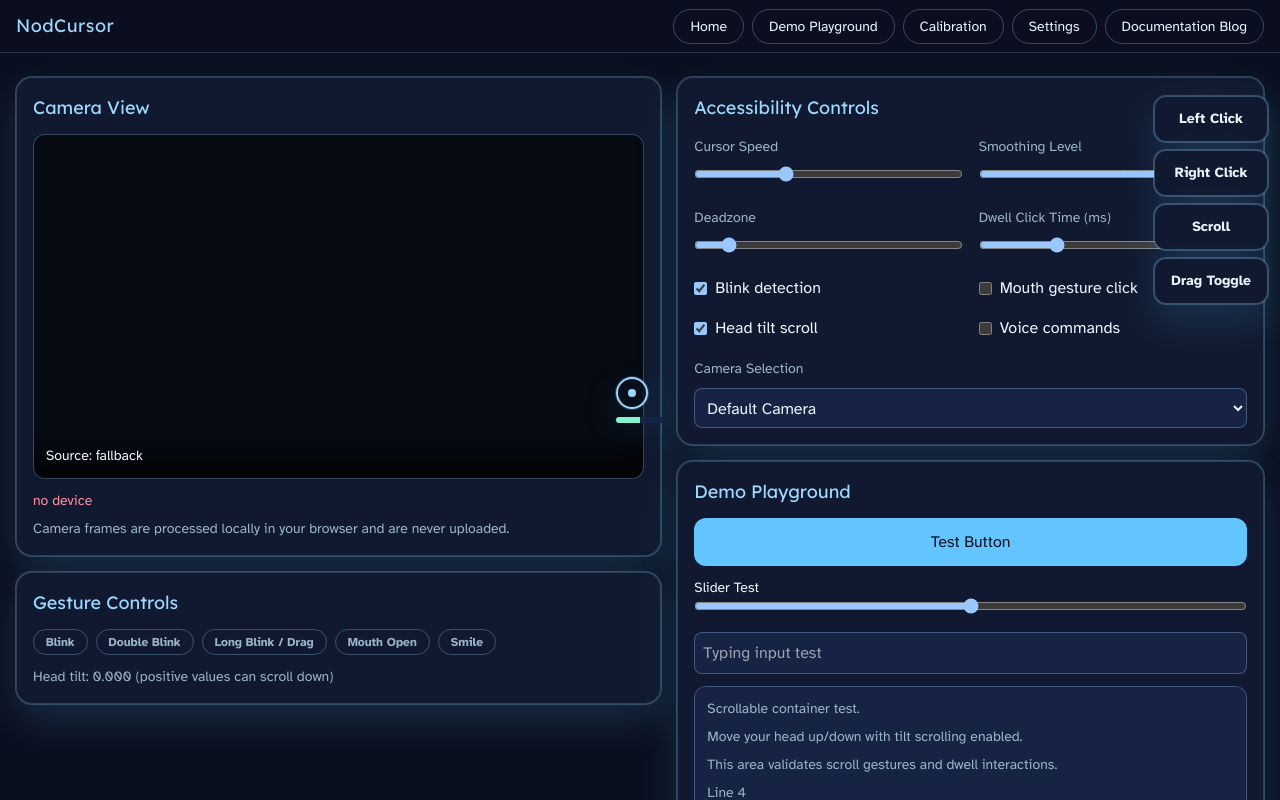
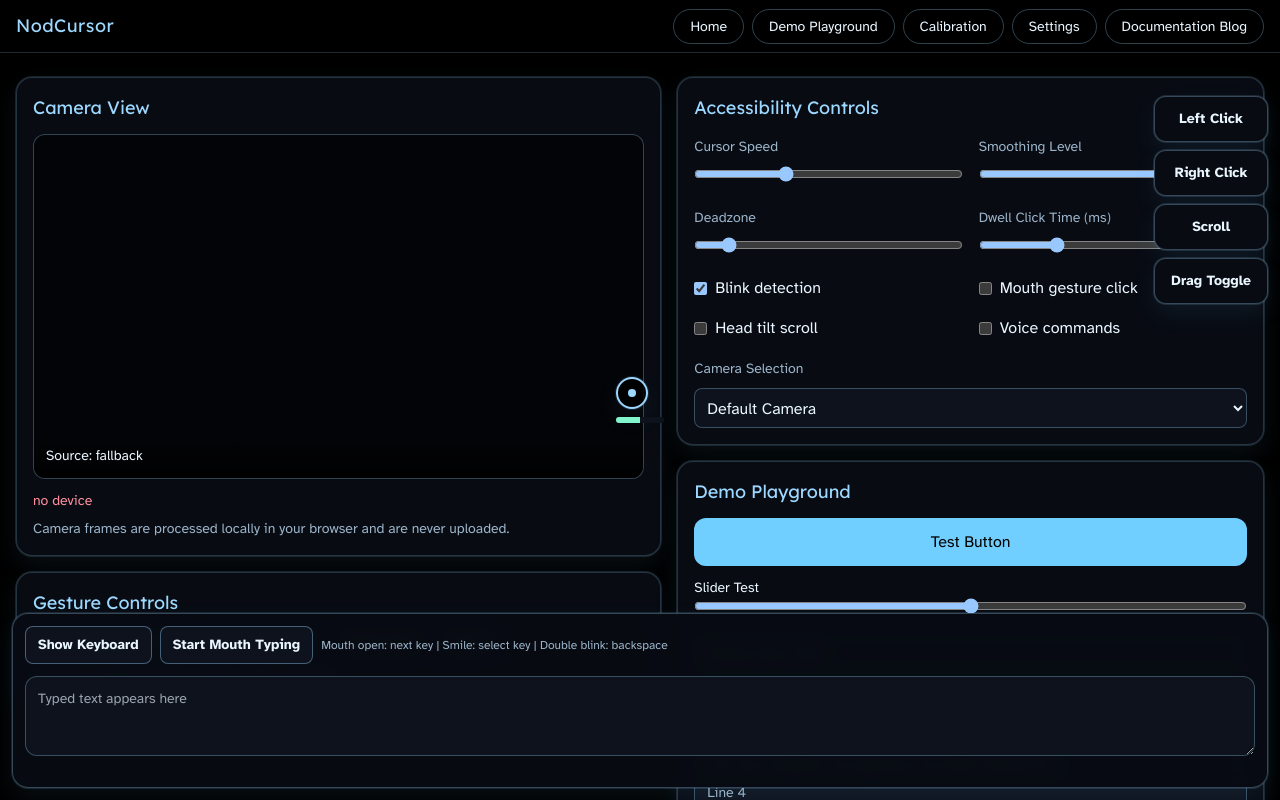
Before and after one commit to aadibhat09/NodCursor, a React (Vite) app: page /demo in a window 1280 px wide. Shown: the top 800 px of the page. Built offline with nearby package versions, Linux system fonts and the light colour scheme.

Commit message:
added mouth typing + gesture controls
Co-authored-by: Aadi Bhat<aadibhat09@users.noreply.github.com>

```diff
--- a/index.html
+++ b/index.html
@@ -5,10 +5,10 @@
     <meta name="viewport" content="width=device-width, initial-scale=1.0" />
     <meta
       name="description"
-      content="Accessible browser-based head tracking cursor for users with motor impairments."
+      content="NodCursor is an accessible browser-based head tracking cursor for users with motor impairments."
     />
     <link rel="icon" type="image/svg+xml" href="/favicon.svg" />
-    <title>Head Cursor Accessibility App</title>
+    <title>NodCursor</title>
   </head>
   <body class="bg-app-bg text-app-text">
     <div id="root"></div>
--- /dev/null
+++ b/src/components/OnScreenKeyboard.tsx
@@ -0,0 +1,85 @@
+import { useMemo } from 'react';
+
+interface OnScreenKeyboardProps {
+  isOpen: boolean;
+  text: string;
+  selectedIndex: number;
+  shift: boolean;
+  typingMode: boolean;
+  onToggleOpen: () => void;
+  onToggleTypingMode: () => void;
+  onKeyPress: (key: string) => void;
+}
+
+const keyboardRows = ['1234567890', 'qwertyuiop', 'asdfghjkl', 'zxcvbnm'];
+
+export function buildKeyboardKeys(shift: boolean) {
+  const chars = keyboardRows.join('').split('');
+  const alpha = shift ? chars.map((c) => c.toUpperCase()) : chars;
+  return [...alpha, 'SPACE', 'BACKSPACE', 'CLEAR', 'ENTER'];
+}
+
+export function OnScreenKeyboard({
+  isOpen,
+  text,
+  selectedIndex,
+  shift,
+  typingMode,
+  onToggleOpen,
+  onToggleTypingMode,
+  onKeyPress
+}: OnScreenKeyboardProps) {
+  const keys = useMemo(() => buildKeyboardKeys(shift), [shift]);
+
+  return (
+    <aside className="fixed bottom-3 left-3 right-3 z-40 rounded-2xl border border-app-accent/30 bg-app-panel/95 p-3 shadow-glow backdrop-blur">
+      <div className="mb-3 flex flex-wrap items-center gap-2">
+        <button
+          type="button"
+          onClick={onToggleOpen}
+          className="rounded-lg border border-app-accent/40 bg-app-panelAlt px-3 py-2 text-sm font-semibold"
+        >
+          {isOpen ? 'Hide Keyboard' : 'Show Keyboard'}
+        </button>
+        <button
+          type="button"
+          onClick={onToggleTypingMode}
+          className="rounded-lg border border-app-accent/40 bg-app-panelAlt px-3 py-2 text-sm font-semibold"
+          disabled={!isOpen}
+        >
+          {typingMode ? 'Stop Mouth Typing' : 'Start Mouth Typing'}
+        </button>
+        <span className="text-xs text-app-subtle">
+          Mouth open: next key | Smile: select key | Double blink: backspace
+        </span>
+      </div>
+
+      <textarea
+        className="mb-3 h-20 w-full rounded-xl border border-app-accent/30 bg-app-panelAlt p-3 text-sm text-app-text"
+        value={text}
+        readOnly
+        placeholder="Typed text appears here"
+      />
+
+      {isOpen ? (
+        <div className="grid grid-cols-6 gap-2 md:grid-cols-10">
+          {keys.map((key, index) => (
+            <button
+              key={key + index}
+              type="button"
+              onClick={() => onKeyPress(key)}
+              className={[
+                'rounded-lg border px-2 py-2 text-xs font-semibold transition',
+                selectedIndex === index
+                  ? 'border-app-success bg-app-success/20 text-app-success'
+                  : 'border-app-accent/30 bg-app-panelAlt text-app-text hover:bg-app-accent/10'
+              ].join(' ')}
+            >
+              {key}
+            </button>
+          ))}
+        </div>
+      ) : null}
+    </aside>
+  );
+}
--- a/src/context/AppContext.tsx
+++ b/src/context/AppContext.tsx
@@ -19,7 +19,7 @@ const defaultSettings: CursorSettings = {
   stabilization: true,
   blinkEnabled: true,
   mouthEnabled: false,
-  headTiltScrollEnabled: true,
+  headTiltScrollEnabled: false,
   voiceEnabled: false,
   acceleration: 1.2
 };
--- /dev/null
+++ b/src/hooks/useMouthTypingControls.ts
@@ -0,0 +1,73 @@
+import { useEffect, useMemo, useRef, useState } from 'react';
+import { buildKeyboardKeys } from '../components/OnScreenKeyboard';
+
+interface MouthTypingInput {
+  mouthOpen: boolean;
+  smile: boolean;
+  doubleBlink: boolean;
+}
+
+export function useMouthTypingControls(active: boolean, input: MouthTypingInput) {
+  const [text, setText] = useState('');
+  const [selectedIndex, setSelectedIndex] = useState(0);
+  const [shift, setShift] = useState(false);
+
+  const keys = useMemo(() => buildKeyboardKeys(shift), [shift]);
+  const prev = useRef({ mouthOpen: false, smile: false, doubleBlink: false });
+
+  const applyKey = (key: string) => {
+    if (key === 'SPACE') {
+      setText((prevText) => prevText + ' ');
+      return;
+    }
+    if (key === 'BACKSPACE') {
+      setText((prevText) => prevText.slice(0, -1));
+      return;
+    }
+    if (key === 'CLEAR') {
+      setText('');
+      return;
+    }
+    if (key === 'ENTER') {
+      setText((prevText) => prevText + '\n');
+      return;
+    }
+    setText((prevText) => prevText + key);
+  };
+
+  useEffect(() => {
+    if (!active) {
+      return;
+    }
+
+    if (input.mouthOpen && !prev.current.mouthOpen) {
+      setSelectedIndex((prevIndex) => (prevIndex + 1) % keys.length);
+    }
+
+    if (input.smile && !prev.current.smile) {
+      applyKey(keys[selectedIndex]);
+      if (shift) {
+        setShift(false);
+      }
+    }
+
+    if (input.doubleBlink && !prev.current.doubleBlink) {
+      applyKey('BACKSPACE');
+    }
+
+    prev.current = {
+      mouthOpen: input.mouthOpen,
+      smile: input.smile,
+      doubleBlink: input.doubleBlink
+    };
+  }, [active, input.doubleBlink, input.mouthOpen, input.smile, keys, selectedIndex, shift]);
+
+  return {
+    text,
+    selectedIndex,
+    shift,
+    setShift,
+    setText,
+    applyKey
+  };
+}
--- a/src/pages/Demo/DemoPage.tsx
+++ b/src/pages/Demo/DemoPage.tsx
@@ -11,6 +11,8 @@ import { useFaceTracking } from '../../hooks/useFaceTracking';
 import { useVoiceCommands } from '../../hooks/useVoiceCommands';
 import { VirtualButtons } from '../../components/VirtualButtons';
 import { useGestureControls } from '../../hooks/useGestureControls';
+import { OnScreenKeyboard } from '../../components/OnScreenKeyboard';
+import { useMouthTypingControls } from '../../hooks/useMouthTypingControls';
 
 function dispatchAtCursor(type: string, x: number, y: number, button = 0) {
   const clientX = Math.round(x * window.innerWidth);
@@ -35,6 +37,8 @@ export function DemoPage() {
   const { state, videoRef, cameraError, availableCameras } = useFaceTracking(settings, calibration);
   const actions = useBlinkDetection(state.blink, state.doubleBlink, state.longBlink);
   const [eventLog, setEventLog] = useState<string[]>([]);
+  const [keyboardOpen, setKeyboardOpen] = useState(false);
+  const [typingMode, setTypingMode] = useState(false);
 
   const appendEvent = useCallback((event: string) => {
     setEventLog((prev) => [new Date().toLocaleTimeString() + ' - ' + event, ...prev.slice(0, 10)]);
@@ -55,6 +59,12 @@ export function DemoPage() {
 
   useVoiceCommands(settings.voiceEnabled, voiceHandlers);
 
+  const mouthTyping = useMouthTypingControls(typingMode && keyboardOpen, {
+    mouthOpen: state.mouthOpen,
+    smile: state.smile,
+    doubleBlink: state.doubleBlink
+  });
+
   useGestureControls(
     settings,
     {
@@ -69,7 +79,8 @@ export function DemoPage() {
     },
     {
       onEvent: appendEvent
-    }
+    },
+    !typingMode
   );
 
   const [virtualDrag, setVirtualDrag] = useState(false);
@@ -106,6 +117,29 @@ export function DemoPage() {
     <>
       <CursorOverlay x={state.x} y={state.y} dwellProgress={dwellProgress} dragMode={state.dragMode} />
       <VirtualButtons onAction={handleVirtualAction} />
+      <OnScreenKeyboard
+        isOpen={keyboardOpen}
+        text={mouthTyping.text}
+        selectedIndex={mouthTyping.selectedIndex}
+        shift={mouthTyping.shift}
+        typingMode={typingMode}
+        onToggleOpen={() => {
+          setKeyboardOpen((prev) => !prev);
+          if (keyboardOpen) {
+            setTypingMode(false);
+          }
+        }}
+        onToggleTypingMode={() => {
+          setTypingMode((prev) => !prev);
+          appendEvent(typingMode ? 'Mouth typing stopped' : 'Mouth typing started');
+        }}
+        onKeyPress={(key) => {
+          if (key === 'ENTER') {
+            appendEvent('Keyboard enter');
+          }
+          mouthTyping.applyKey(key);
+        }}
+      />
       <div className="grid gap-4 xl:grid-cols-[1.1fr_1fr]">
         <div className="space-y-4">
           <CameraView videoRef={videoRef} cameraError={cameraError} sourceLabel={state.source} />
--- a/src/pages/Documentation/DocumentationPage.tsx
+++ b/src/pages/Documentation/DocumentationPage.tsx
@@ -19,6 +19,8 @@ export function DocumentationPage() {
           <li>Demo playground with interactive controls for click, scroll, input, and event logging.</li>
           <li>Settings panel with sensitivity, smoothing, deadzone, dwell, gestures, and camera selection.</li>
           <li>Voice command hook for click, right click, drag, and scrolling commands.</li>
+          <li>Functional gesture controls: blink click, double blink right click, long blink drag toggle.</li>
+          <li>On-screen keyboard with mouth-driven typing navigation and selection.</li>
           <li>Fallback pointer behavior when camera access is unavailable.</li>
         </ul>
       </Panel>
@@ -29,6 +31,7 @@ export function DocumentationPage() {
           <li>Added explicit favicon asset and HTML link to avoid missing favicon 404 errors.</li>
           <li>Reduced MediaPipe noise by disabling unnecessary blendshape output and filtering known internal logs.</li>
           <li>Moved camera list retrieval in Settings to a lightweight devices hook to avoid unnecessary model startup.</li>
+          <li>Head-tilt scrolling defaults to off and now uses anti-drift baseline logic.</li>
         </ul>
       </Panel>
 
--- a/src/styles/index.css
+++ b/src/styles/index.css
@@ -11,9 +11,9 @@
 body {
   margin: 0;
   background:
-    radial-gradient(circle at 20% 0%, rgba(99, 197, 255, 0.22), transparent 40%),
-    radial-gradient(circle at 85% 20%, rgba(131, 245, 204, 0.14), transparent 36%),
-    #0a0f1f;
+    radial-gradient(circle at 18% 0%, rgba(99, 197, 255, 0.1), transparent 36%),
+    radial-gradient(circle at 84% 18%, rgba(131, 245, 204, 0.06), transparent 34%),
+    #000000;
 }
 
 * {
--- a/tailwind.config.ts
+++ b/tailwind.config.ts
@@ -6,11 +6,11 @@ export default {
     extend: {
       colors: {
         app: {
-          bg: '#0a0f1f',
-          panel: '#10192f',
-          panelAlt: '#162345',
+          bg: '#000000',
+          panel: '#080b12',
+          panelAlt: '#0d121c',
           accent: '#9cd8ff',
-          accentStrong: '#63c5ff',
+          accentStrong: '#71cfff',
           text: '#eaf6ff',
           subtle: '#9bb4c9',
           success: '#83f5cc',
@@ -22,7 +22,7 @@ export default {
         body: ['"Atkinson Hyperlegible"', '"Segoe UI"', 'sans-serif']
       },
       boxShadow: {
-        glow: '0 0 0 1px rgba(156,216,255,0.25), 0 16px 42px rgba(99,197,255,0.16)'
+        glow: '0 0 0 1px rgba(156,216,255,0.14), 0 10px 24px rgba(99,197,255,0.08)'
       },
       keyframes: {
         'float-in': {
```
Also changed, not shown: src/hooks/useGestureControls.ts (+43 -8 lines), 3 other files (tests, documents, lock files or other folders).
